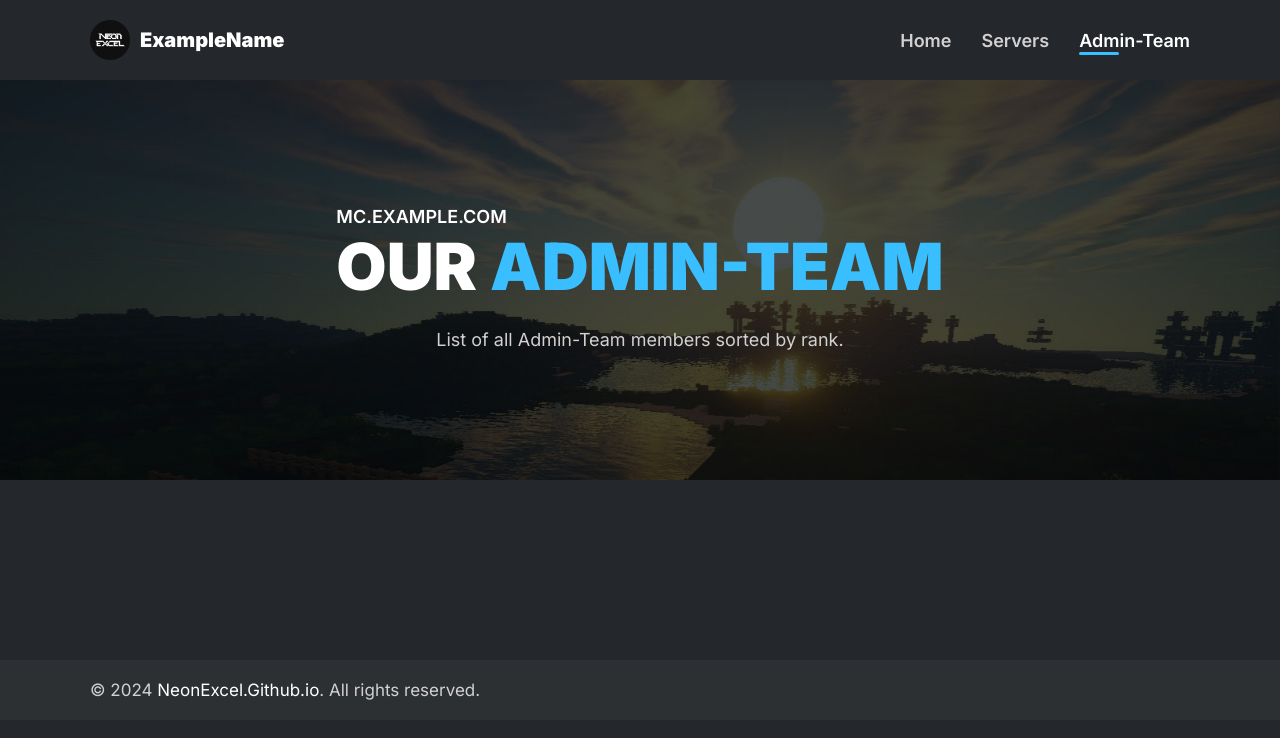
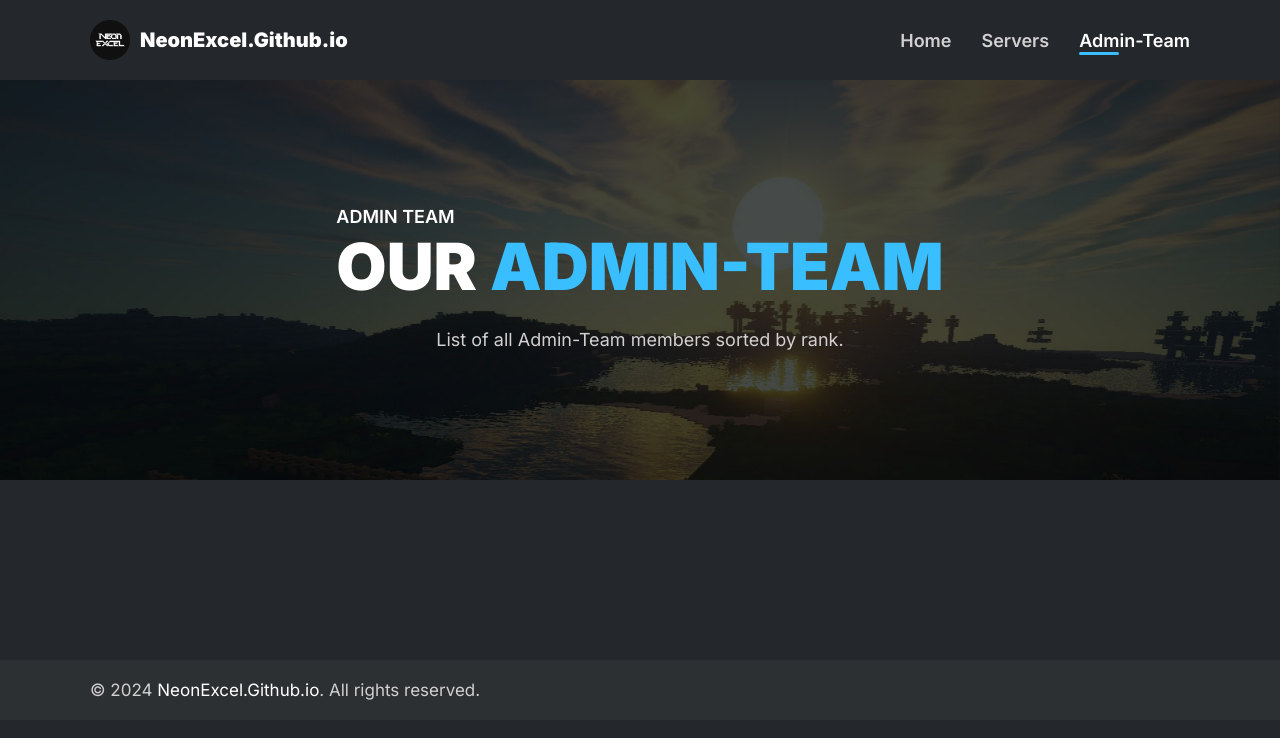
Before and after one commit to NeonExcel/admin-team, a plain HTML site: page index.html in a window 1280 px wide. Drawn offline with Linux system fonts and the light colour scheme; files whose address does not match are found by name.

Commit message:
Update index.html

```diff
--- a/index.html
+++ b/index.html
@@ -21,7 +21,7 @@
       <a href="https://neonexcel.github.io">
         <div class="logo">
           <img src="images/logo.png" alt="Server logo" class="logo-img">
-          <h3 class="server-name">ExampleName</h3>
+          <h3 class="server-name">NeonExcel.Github.io</h3>
         </div>
       </a>
 
@@ -41,7 +41,7 @@
   <section id="header">
     <div class="content">
       <div class="info">
-        <p class="minecraft-server-ip">mc.example.com</p>
+        <p class="minecraft-server-ip">Admin Team</p>
         <h1 class="title">Our <span>admin-team</span></h1>
       </div>
       <p class="description">
```
